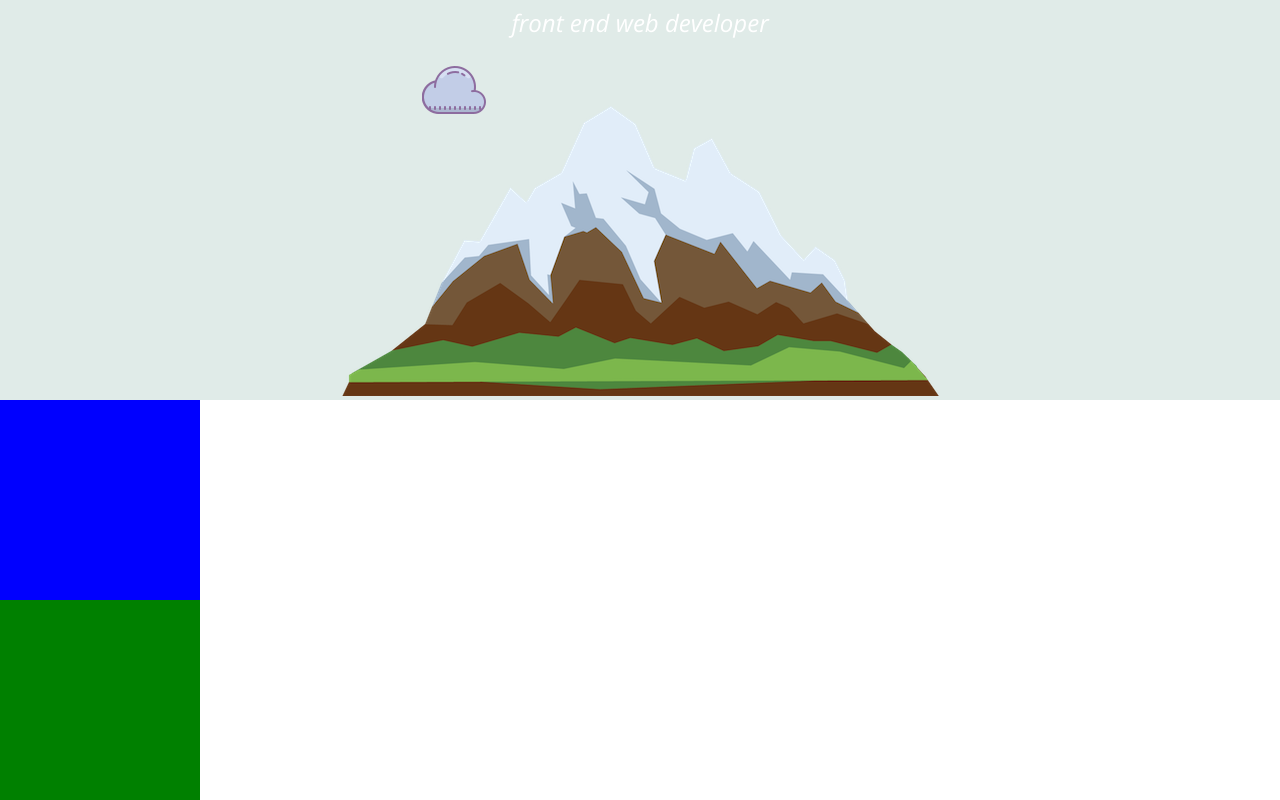
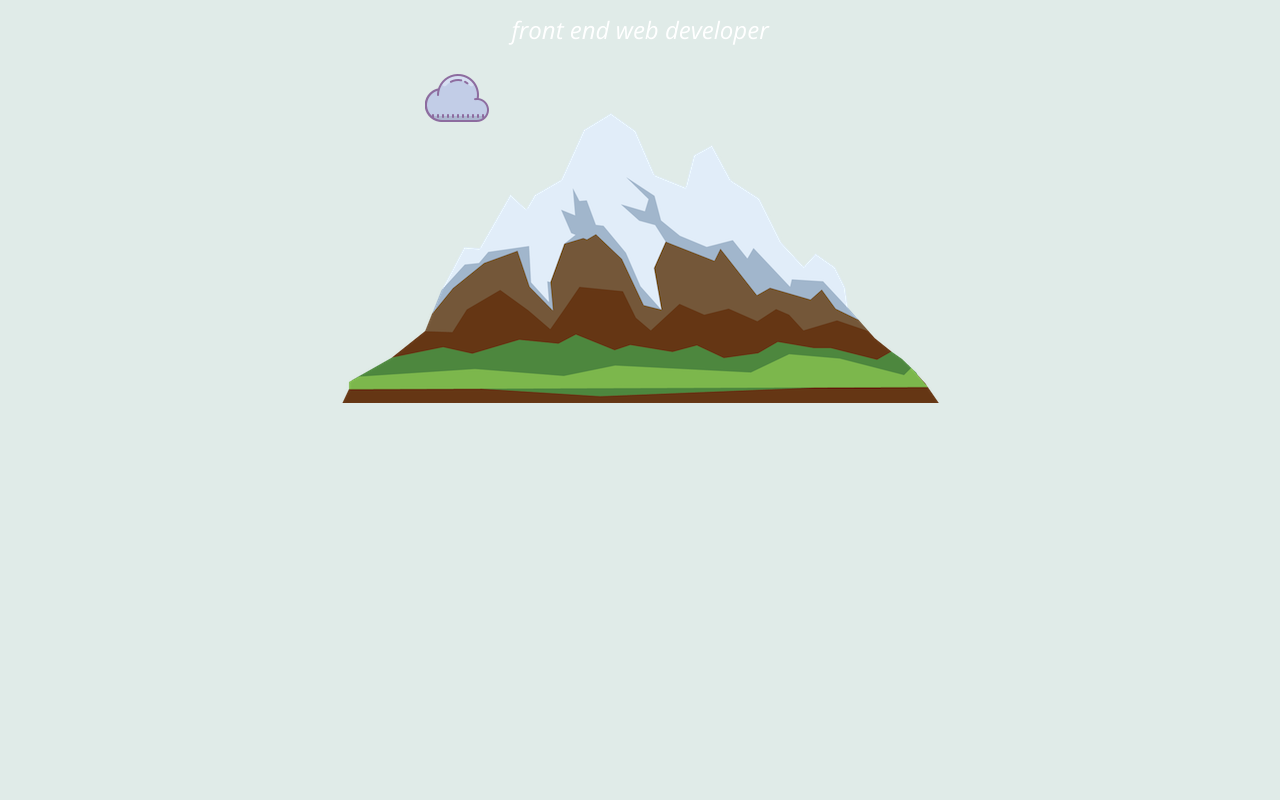
Before and after one commit to asvirts/portfolio-website-2, a plain HTML site: page index.html in a window 1280 px wide. Shown: the part 393-1193 px from the top of the page. After the commit the page ends 808 px from the top, so only its background shows below. Drawn offline with Linux system fonts and the light colour scheme.

```diff
--- a/css/styles.css
+++ b/css/styles.css
@@ -15,31 +15,18 @@
 }
 
 body {
-    color: #e0ebe8;
-    margin: 0;
+    background-color: #e0ebe8;
     text-align: center;
 }
 
 div {
-    background-color: #E4F9F5;
+    background-color: #e0ebe8;
 }
 
 #top-container {
     background-color: #e0ebe8;
     padding-top: 8%;
     position: relative;
-}
-
-#mid-container {
-    background-color: blue;
-    height: 200px;
-    width: 200px;
-}
-
-#bot-container {
-    background-color: green;
-    height: 200px;
-    width: 200px;
 }
 
 h1 {
@@ -55,10 +42,6 @@ p {
     margin: 0;
 }
 
-span {
-    text-decoration: underline;
-}
-
 .left-cloud {
     position: absolute;
     left: 33%;
--- a/index.html
+++ b/index.html
@@ -30,13 +30,5 @@
             <img src="img/mountain.png" alt="mountain">
         </div>
 
-        <div id="mid-container">
-
-        </div>
-
-        <div id="bot-container">
-
-        </div>
-
     </body>
 </html>
```
Also changed, not shown: img/mountain-new.png (added).
